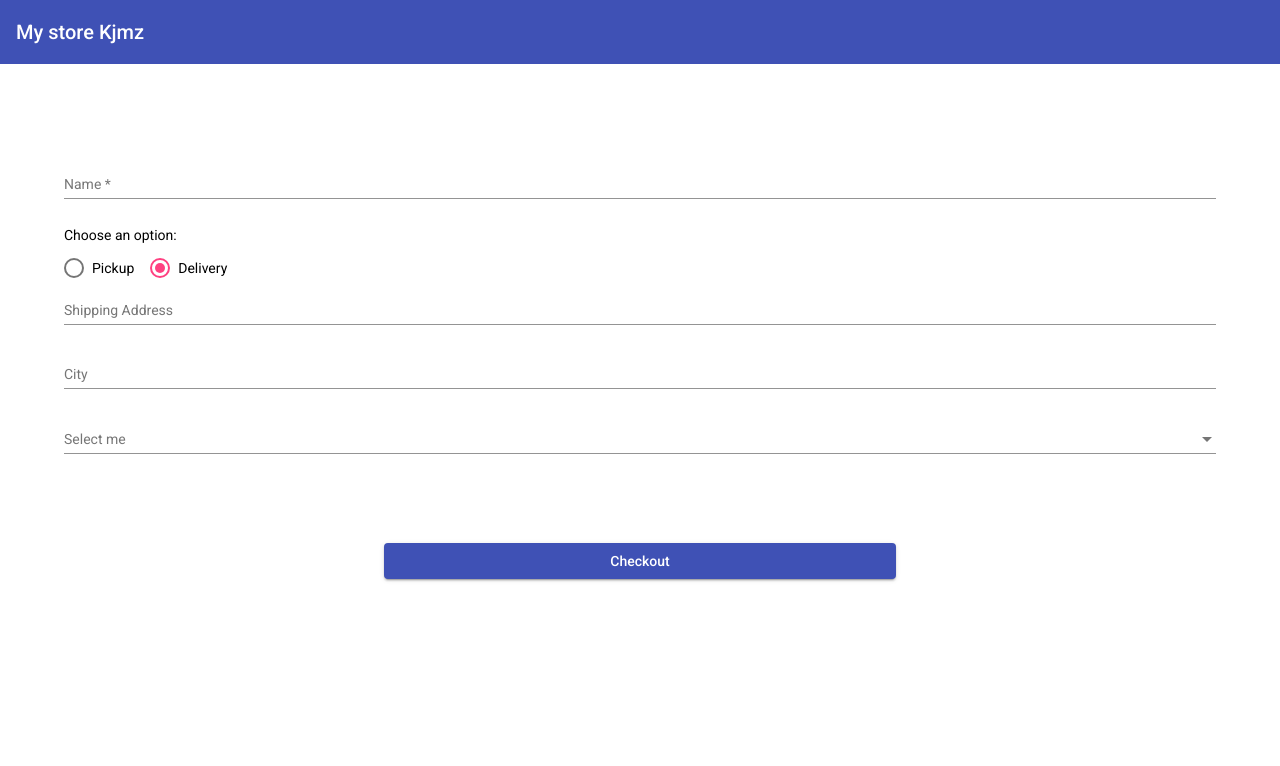
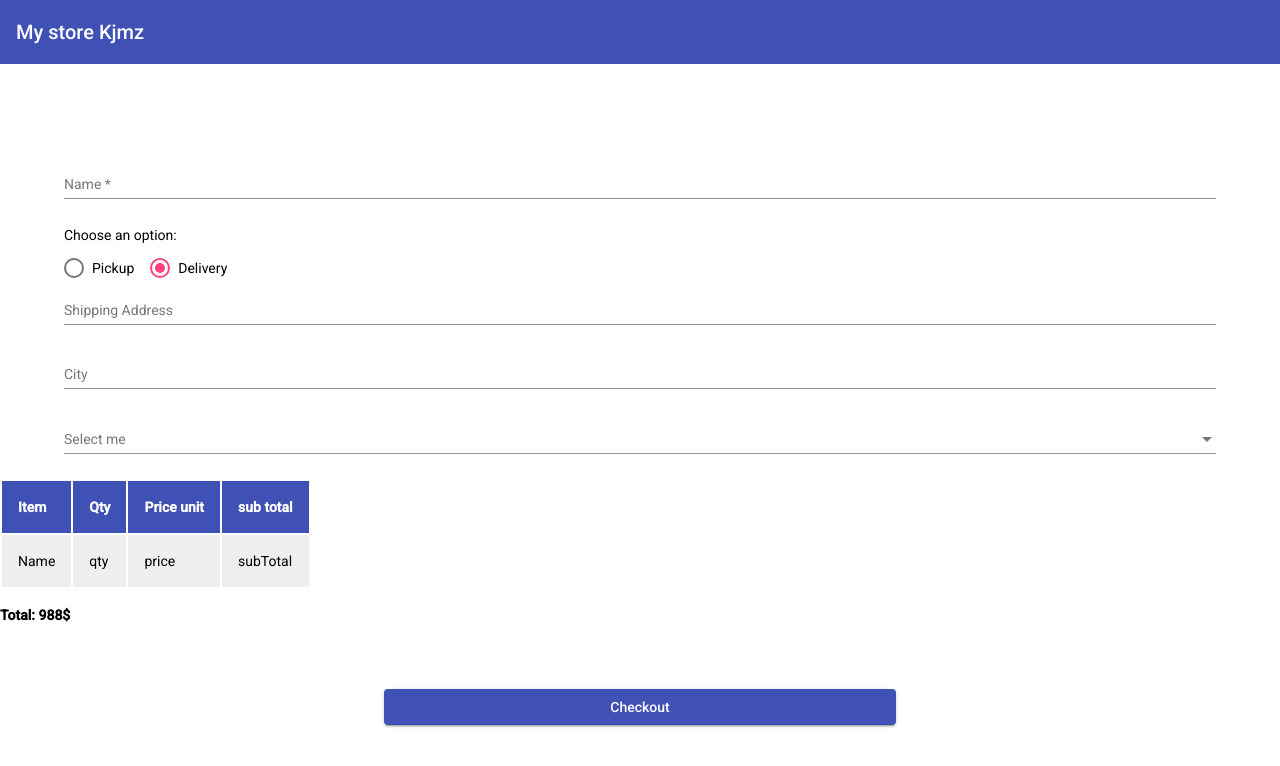
Before and after one commit to kvto/2022-storeAngular, an Angular app: page /checkout in a window 1280 px wide. Shown: the top 766 px of the page. Built offline with nearby package versions, Linux system fonts and the light colour scheme.

Commit message:
kev-2022-storeAngular

```diff
--- a/src/app/app-routing.module.ts
+++ b/src/app/app-routing.module.ts
@@ -8,6 +8,11 @@
     },
 
     { path: 'checkout', loadChildren: () => import('./pages/checkout/checkout.module').then(m => m.CheckoutModule) },
+    {
+        path: '',
+        redirectTo: '/products',
+        pathMatch: 'full'
+    },
     {
         path: '**',
         redirectTo: '',
--- a/src/app/pages/checkout/checkout.component.html
+++ b/src/app/pages/checkout/checkout.component.html
@@ -55,7 +55,7 @@
         </mat-form-field>
     </form>
   </div>
-
+  <app-details></app-details>
   <div class="container__button">
     <button [disabled]=""
     mat-raised-button
--- a/src/app/pages/checkout/checkout.module.ts
+++ b/src/app/pages/checkout/checkout.module.ts
@@ -9,12 +9,14 @@
 import {MatRadioModule} from '@angular/material/radio';
 import {MatSelectModule} from '@angular/material/select';
 import { MatInputModule } from '@angular/material/input';
+import { DetailsComponent } from './details/details.component';
 
 
 
 @NgModule({
   declarations: [
-    CheckoutComponent
+    CheckoutComponent,
+    DetailsComponent
   ],
   imports: [
     CommonModule,
--- /dev/null
+++ b/src/app/pages/checkout/details/details.component.html
@@ -0,0 +1,27 @@
+<div class="container__table">
+<table class="table">
+    <thead>
+        <tr>
+            <th>Item</th>
+            <th>Qty</th>
+            <th>Price unit</th>
+            <th>sub total</th>
+        </tr>
+    </thead>
+    <tbody>
+        <tr>
+            <td>Name</td>
+            <td>qty</td>
+            <td>price</td>
+            <td>subTotal</td>
+        </tr>
+    </tbody>
+
+</table>
+
+<div class="container__total">
+<p class="tpta">
+    <strong>Total: <span>988$</span></strong>
+</p>
+</div>
+</div>
--- /dev/null
+++ b/src/app/pages/checkout/details/details.component.scss
@@ -0,0 +1,28 @@
+.container__table{
+    width: 90%;
+    margin: 0 4%
+
+    table{
+        font-size: 1.2rem;
+
+    }
+    th {
+        color: #fff;
+        background-color: #3f51b5;
+        padding: 1rem;
+        text-align: left;
+        }
+
+    td {
+        background-color: #eee;
+        padding: 1rem;
+    }
+
+.container__total{
+    margin-top: 1rem;
+    .total{
+        color: #000;
+        font-size: 1.5rem;
+    }
+}
+}
--- /dev/null
+++ b/src/app/pages/checkout/details/details.component.ts
@@ -0,0 +1,15 @@
+import { Component, OnInit } from '@angular/core';
+
+@Component({
+  selector: 'app-details',
+  templateUrl: './details.component.html',
+  styleUrls: ['./details.component.scss']
+})
+export class DetailsComponent implements OnInit {
+
+  constructor() { }
+
+  ngOnInit(): void {
+  }
+
+}
--- a/src/app/shared/components/header/header.component.css
+++ b/src/app/shared/components/header/header.component.css
@@ -8,5 +8,12 @@
 }
 
 .cart{
-    margin-left: 150%;
+    margin-left:80%;
+
 }
+
+.cart:hover{
+    background-color: rgb(4,172,194);
+    cursor: pointer;
+    transition: all 0.7 ease-in-out;
+}
--- a/src/app/shared/components/header/header.component.ts
+++ b/src/app/shared/components/header/header.component.ts
@@ -18,6 +18,6 @@
 constructor(private router:Router){}
 
 goToCheckout():void{
-this.router.navigate(['/chechout']);
+this.router.navigate(['/checkout']);
 }
 }
```
Also changed, not shown: 1 other file (tests, documents, lock files or other folders).
